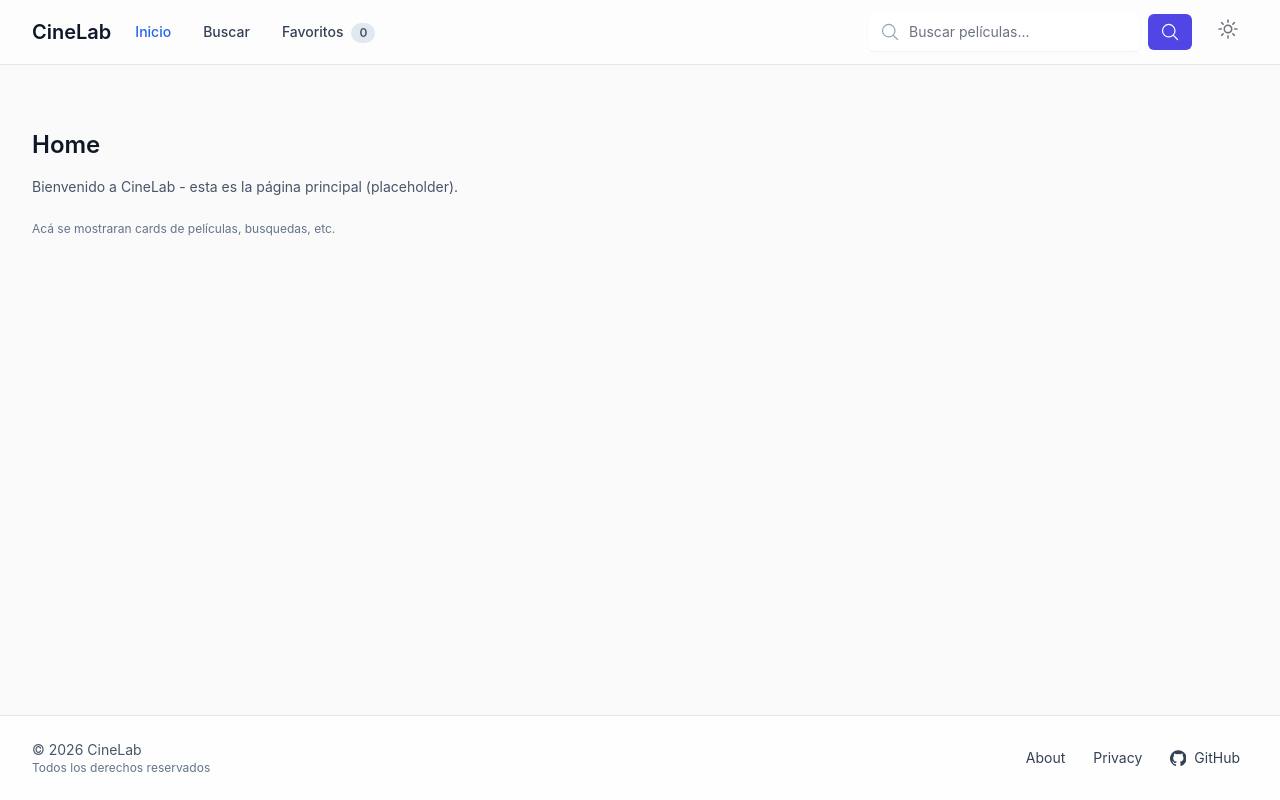
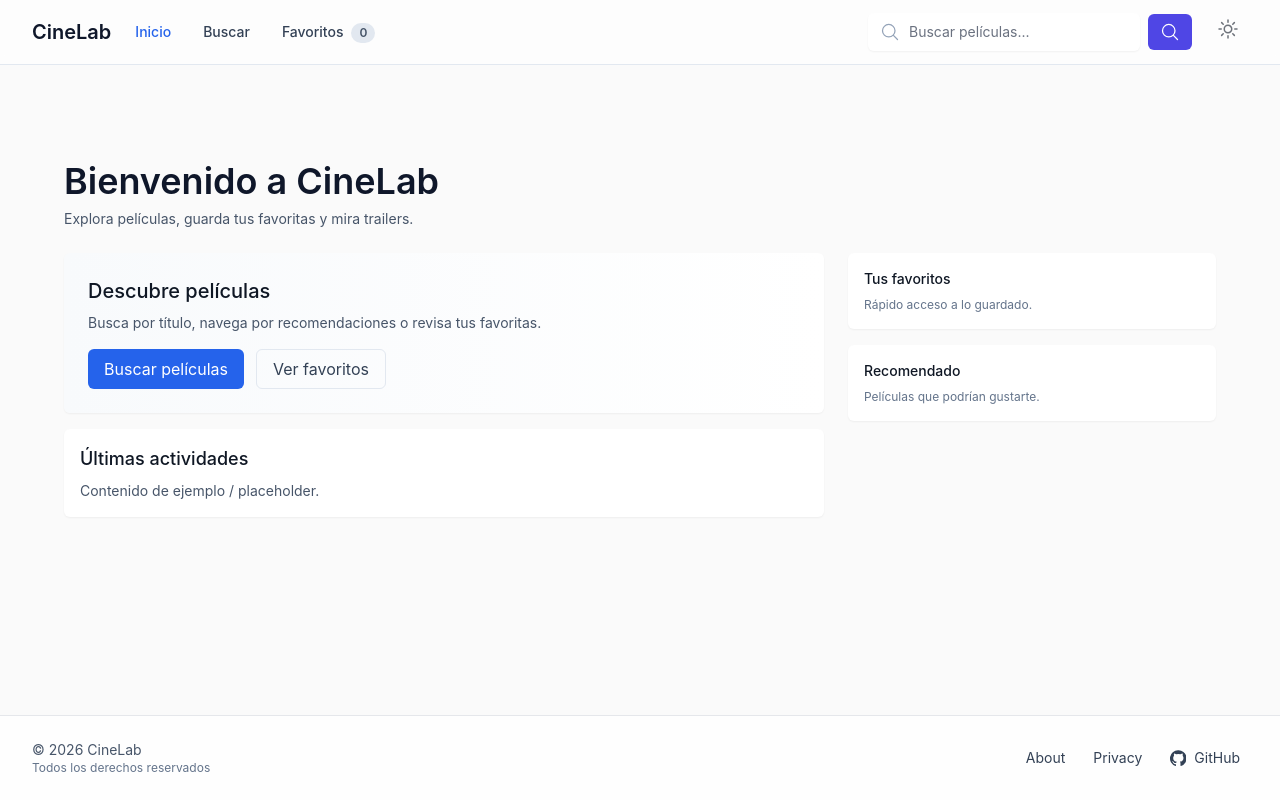
Before and after one commit to ezefernandezyf/cinelab-react, a React (Vite) app: page /home in a window 1280 px wide. Built offline with nearby package versions, Linux system fonts and the light colour scheme; no server answers.

Commit message:
feat(ui): enhance HomePage and MovieDetailPage with improved layout and styling

```diff
--- a/src/pages/HomePage/HomePage.tsx
+++ b/src/pages/HomePage/HomePage.tsx
@@ -1,15 +1,69 @@
+import React from 'react';
+import { Link } from 'react-router-dom';
+
 export const HomePage = (): React.JSX.Element => {
   return (
-    <section>
-      <h1 className="text-2xl font-semibold">Home</h1>
-      <p className="mt-4 text-sm text-slate-600">
-        Bienvenido a CineLab - esta es la página principal (placeholder).
-      </p>
-      <div className="mt-6">
-        <p className="text-xs text-slate-500">
-          Acá se mostraran cards de películas, busquedas, etc.
+    <section className="max-w-7xl mx-auto px-4 sm:px-6 lg:px-8 py-8">
+      <header className="pb-6">
+        <h1 className="text-3xl md:text-4xl font-semibold text-slate-900 dark:text-slate-100">
+          Bienvenido a CineLab
+        </h1>
+        <p className="mt-2 text-sm text-slate-600 dark:text-slate-400">
+          Explora películas, guarda tus favoritas y mira trailers.
         </p>
+      </header>
+
+      <div className="grid grid-cols-1 md:grid-cols-3 gap-6">
+        <div className="md:col-span-2 space-y-4">
+          <div className="bg-gradient-to-r from-slate-50 to-white dark:from-slate-800 dark:to-slate-900 p-6 rounded-md shadow-sm">
+            <h2 className="text-xl font-medium mb-2">Descubre películas</h2>
+            <p className="text-sm text-slate-600 dark:text-slate-400">
+              Busca por título, navega por recomendaciones o revisa tus favoritas.
+            </p>
+
+            <div className="mt-4 flex gap-3">
+              <Link
+                to="/search"
+                className="inline-flex items-center px-4 py-2 rounded-md bg-cinematic-action text-white hover:bg-cinematic-action-600 focus:outline-none focus:ring-2 focus:ring-cinematic-action-600"
+              >
+                Buscar películas
+              </Link>
+
+              <Link
+                to="/favorites"
+                className="inline-flex items-center px-4 py-2 rounded-md border border-slate-200 dark:border-slate-700 text-slate-700 dark:text-slate-200 hover:bg-slate-50 dark:hover:bg-slate-800 focus:outline-none focus:ring-2 focus:ring-cinematic-action"
+              >
+                Ver favoritos
+              </Link>
+            </div>
+          </div>
+
+          <div className="p-4 bg-white dark:bg-slate-900 rounded-md shadow-sm">
+            <h3 className="text-lg font-medium">Últimas actividades</h3>
+            <p className="mt-2 text-sm text-slate-600 dark:text-slate-400">
+              Contenido de ejemplo / placeholder.
+            </p>
+          </div>
+        </div>
+
+        <aside className="space-y-4">
+          <div className="p-4 bg-white dark:bg-slate-900 rounded-md shadow-sm">
+            <h4 className="text-sm font-medium">Tus favoritos</h4>
+            <p className="mt-2 text-xs text-slate-500 dark:text-slate-400">
+              Rápido acceso a lo guardado.
+            </p>
+          </div>
+
+          <div className="p-4 bg-white dark:bg-slate-900 rounded-md shadow-sm">
+            <h4 className="text-sm font-medium">Recomendado</h4>
+            <p className="mt-2 text-xs text-slate-500 dark:text-slate-400">
+              Películas que podrían gustarte.
+            </p>
+          </div>
+        </aside>
       </div>
     </section>
   );
 };
+
+export default HomePage;
--- a/src/pages/MovieDetail/MovieDetailPage.tsx
+++ b/src/pages/MovieDetail/MovieDetailPage.tsx
@@ -5,6 +5,8 @@ import TrailerModal from '../../components/Modal/TrailerModal';
 import useMovieDetail from '../../hooks/useMovieDetail';
 import Breadcrumbs from '../../components/Breadcrumbs/Breadcrumbs';
 import useBack from '../../hooks/useBack';
+import { StarIcon as StarOutline } from '@heroicons/react/24/outline';
+import { StarIcon as StarSolid } from '@heroicons/react/24/solid';
 
 export default function MovieDetailPage(): React.JSX.Element {
   const { id } = useParams();
@@ -42,10 +44,17 @@ export default function MovieDetailPage(): React.JSX.Element {
 
   if (loading) {
     return (
-      <main className="p-6">
+      <main className="max-w-6xl mx-auto p-6">
         <div className="animate-pulse space-y-4">
           <div className="h-8 bg-slate-200 dark:bg-slate-700 rounded w-1/3" />
-          <div className="h-64 bg-slate-200 dark:bg-slate-700 rounded" />
+          <div className="grid grid-cols-1 md:grid-cols-[300px_1fr] gap-6">
+            <div className="w-full h-72 bg-slate-200 dark:bg-slate-700 rounded" />
+            <div className="space-y-4">
+              <div className="h-6 bg-slate-200 dark:bg-slate-700 rounded w-2/3" />
+              <div className="h-4 bg-slate-200 dark:bg-slate-700 rounded w-full" />
+              <div className="h-4 bg-slate-200 dark:bg-slate-700 rounded w-full" />
+            </div>
+          </div>
         </div>
       </main>
     );
@@ -53,11 +62,11 @@ export default function MovieDetailPage(): React.JSX.Element {
 
   if (error) {
     return (
-      <main className="p-6">
+      <main className="max-w-6xl mx-auto p-6">
         <p className="text-red-600">Error cargando la película.</p>
         <button
           onClick={() => refetch()}
-          className="mt-4 px-4 py-2 bg-sky-600 text-white rounded hover:bg-sky-700"
+          className="mt-4 px-4 py-2 bg-cinematic-action text-white rounded hover:bg-cinematic-action-600 focus:outline-none focus:ring-2 focus:ring-cinematic-action-600"
         >
           Reintentar
         </button>
@@ -66,7 +75,7 @@ export default function MovieDetailPage(): React.JSX.Element {
   }
 
   if (!details) {
-    return <main className="p-6">Película no encontrada.</main>;
+    return <main className="max-w-6xl mx-auto p-6">Película no encontrada.</main>;
   }
 
   const posterUrl = details.poster_path
@@ -76,9 +85,12 @@ export default function MovieDetailPage(): React.JSX.Element {
   return (
     <main className="max-w-6xl mx-auto p-6">
       <Breadcrumbs items={crumbs} onBack={() => goBack(from)} />
-      <header className="flex flex-col md:flex-row md:items-center md:justify-between gap-4 mb-6">
-        <div>
-          <h1 className="text-2xl md:text-3xl font-semibold">{details.title}</h1>
+
+      <header className="flex flex-col md:flex-row md:items-start md:justify-between gap-4 mb-6">
+        <div className="flex-1">
+          <h1 className="text-2xl md:text-3xl font-semibold text-slate-900 dark:text-slate-100">
+            {details.title}
+          </h1>
           <p className="text-sm text-slate-600 dark:text-slate-400 mt-1">
             {details.release_date ? details.release_date.slice(0, 4) : ''}
             {details.runtime ? ` • ${details.runtime} min` : ''}
@@ -90,12 +102,19 @@ export default function MovieDetailPage(): React.JSX.Element {
           <button
             aria-pressed={isFavorite(details.id)}
             onClick={() => toggleFavorite(details.id)}
-            className="inline-flex items-center gap-2 px-3 py-2 rounded-md border bg-white dark:bg-slate-800 border-slate-200 dark:border-slate-700 hover:shadow focus:outline-none focus:ring-2 focus:ring-sky-500"
+            className={`inline-flex items-center gap-2 px-3 py-2 rounded-md border ${
+              isFavorite(details.id)
+                ? 'bg-amber-300 text-slate-900 border-amber-300'
+                : 'bg-white dark:bg-slate-800 border-slate-200 dark:border-slate-700'
+            } hover:shadow focus:outline-none focus:ring-2 focus:ring-cinematic-action`}
+            aria-label={isFavorite(details.id) ? 'Quitar de favoritos' : 'Agregar a favoritos'}
           >
-            {isFavorite(details.id) ? '★' : '☆'}
-            <span className="text-sm">
-              {isFavorite(details.id) ? 'Favorito' : 'Agregar a favoritos'}
-            </span>
+            {isFavorite(details.id) ? (
+              <StarSolid className="w-5 h-5" aria-hidden />
+            ) : (
+              <StarOutline className="w-5 h-5" aria-hidden />
+            )}
+            <span className="text-sm">{isFavorite(details.id) ? 'Favorito' : 'Favoritos'}</span>
           </button>
 
           <button
@@ -105,39 +124,44 @@ export default function MovieDetailPage(): React.JSX.Element {
             }}
             disabled={!trailerKey}
             title={!trailerKey ? 'Trailer no disponible' : undefined}
-            className={`px-3 py-2 rounded focus:outline-none focus:ring-2 focus:ring-sky-500 ${
+            className={`px-3 py-2 rounded-md focus:outline-none focus:ring-2 focus:ring-cinematic-action ${
               trailerKey
-                ? 'bg-sky-600 text-white hover:bg-sky-700'
+                ? 'bg-cinematic-action text-white hover:bg-cinematic-action-600'
                 : 'bg-slate-300 text-slate-600 cursor-not-allowed'
             }`}
+            aria-label="Ver trailer"
           >
             Ver trailer
           </button>
         </div>
       </header>
 
-      <section className="grid grid-cols-1 md:grid-cols-[300px_1fr] gap-6">
+      <section className="grid grid-cols-1 md:grid-cols-[320px_1fr] gap-6 items-start">
         <div>
+          <div className="w-full overflow-hidden rounded-md bg-black">
             {posterUrl ? (
+              <div className="aspect-[2/3]">
                 <img
                   src={posterUrl}
                   alt={`${details.title} poster`}
-              className="w-full rounded-md shadow-sm"
+                  className="w-full h-full object-cover rounded-md shadow-sm"
                   fetchPriority="high"
                   decoding="async"
                 />
+              </div>
             ) : (
               <div className="w-full h-72 bg-slate-200 dark:bg-slate-700 rounded-md flex items-center justify-center">
                 <span className="text-slate-500">No image</span>
               </div>
             )}
           </div>
+        </div>
 
         <div>
           <section className="mb-6">
             <h2 className="text-xl font-semibold mb-2">Sinopsis</h2>
             <p className="text-sm text-slate-700 dark:text-slate-300 leading-relaxed">
-              {details.overview}
+              {details.overview || 'No hay sinopsis disponible.'}
             </p>
           </section>
 
@@ -158,8 +182,12 @@ export default function MovieDetailPage(): React.JSX.Element {
                     decoding="async"
                   />
                   <div className="text-sm">
-                    <div className="font-medium">{actor.name}</div>
-                    <div className="text-xs text-slate-500">{actor.character}</div>
+                    <div className="font-medium text-slate-800 dark:text-slate-100">
+                      {actor.name}
+                    </div>
+                    <div className="text-xs text-slate-500 dark:text-slate-400">
+                      {actor.character}
+                    </div>
                   </div>
                 </li>
               ))}
@@ -172,6 +200,7 @@ export default function MovieDetailPage(): React.JSX.Element {
               {similar?.results?.slice(0, 8).map((m) => (
                 <article key={m.id} className="space-y-2">
                   <Link to={`/movie/${m.id}`} className="block">
+                    <div className="w-full h-40 overflow-hidden rounded-md bg-slate-100 dark:bg-slate-800">
                       <img
                         src={
                           m.poster_path
@@ -179,11 +208,12 @@ export default function MovieDetailPage(): React.JSX.Element {
                             : '/placeholder.png'
                         }
                         alt={m.title}
-                      className="w-full h-40 object-cover rounded"
-                      fetchPriority="high"
+                        className="w-full h-full object-cover"
+                        loading="lazy"
                         decoding="async"
                       />
-                    <h4 className="text-sm mt-1">{m.title}</h4>
+                    </div>
+                    <h4 className="text-sm mt-1 text-slate-800 dark:text-slate-100">{m.title}</h4>
                   </Link>
                 </article>
               ))}
--- a/src/pages/SearchPage/SearchPage.tsx
+++ b/src/pages/SearchPage/SearchPage.tsx
@@ -94,8 +94,9 @@ export default function SearchPage() {
         <div className="mb-4 text-sm text-slate-500 dark:text-slate-400" aria-live="polite">
           {data.total_results > 0 ? (
             <>
-              Mostrando <span className="font-medium">{data.total_results}</span> resultados — página{' '}
-              <span className="font-medium">{data.page}</span> de <span className="font-medium">{data.total_pages}</span>
+              Mostrando <span className="font-medium">{data.total_results}</span> resultados —
+              página <span className="font-medium">{data.page}</span> de{' '}
+              <span className="font-medium">{data.total_pages}</span>
             </>
           ) : (
             <>No se encontraron resultados.</>
```
Lines whose indentation alone changed are shown as unchanged.
